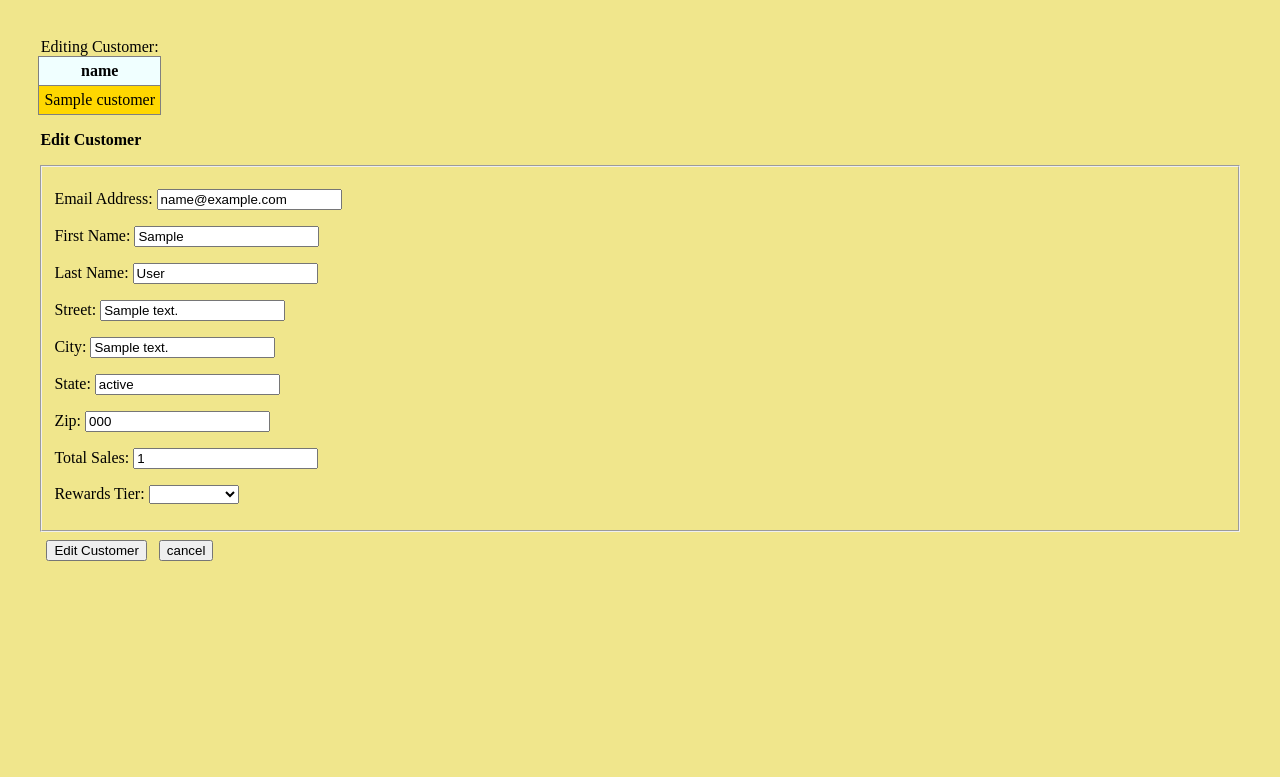
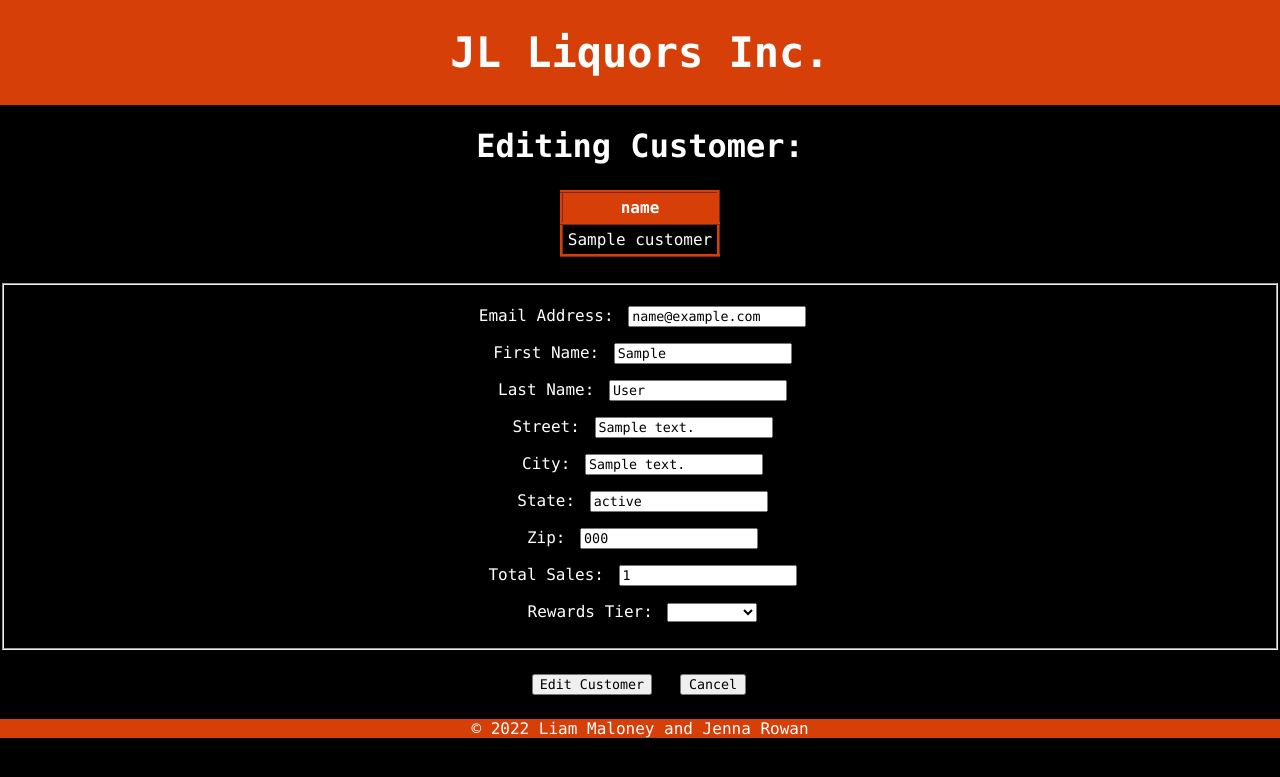
Before and after one commit to jennarowan/340Project, a Flask app: template templates/customers-edit.j2 in a window 1280 px wide. Shown: the top 777 px of the page. Run offline with Flask 2, Linux system fonts and the light colour scheme; the template is opened without the code that fills it: most values are stand-ins (such as "Sample title", 1, 10 or a date in 2020); some libraries are stand-ins or nearby versions.

Commit message:
Customers visuals done

```diff
--- a/templates/customers-edit.j2
+++ b/templates/customers-edit.j2
@@ -1,14 +1,16 @@
 <html>
 
-<head>
-	<title>Edit Customer</title>
-    <link href="style.css" rel="stylesheet" type="text/css" />
-</head>
+<link rel="stylesheet" href="{{ url_for('static', filename='styles.css') }}">
+<title>Edit Customer</title>
+
+<header>
+    <h1>JL Liquors Inc.</h1>
+</header>
 
 <body>
     <div>
         <table border="1" cellpadding="5">
-            <caption> Editing Customer: </caption>
+            <h1> Editing Customer: </h1>
             <!-- Access data tuple passed from app.py -->
             {% if customers %}
                 <thead>
@@ -41,7 +43,7 @@
 
             <form id="editCustomer" action="/customers-edit/{{customerNum}}/{{emailAddress}}/{{firstName}}/{{lastName}}/{{addressStreet}}/{{addressCity}}/{{addressState}}/{{addressZip}}/{{totalSales}}/{{rewardsTier}}" method="post">
                 <p></p>
-                <legend><strong>Edit Customer</strong></legend>
+
                 <p></p>
                 <fieldset>
                     <!-- We can preset form inputs to match attributes currently customerd for 'id' of customer to be updated via value= and accessing our passed data tuple -->
@@ -86,8 +88,14 @@
                     </p>
 
                 </fieldset>
+                <p></p>
                 <input type="submit" value="Edit Customer" name="Edit_Customer" class="btn btn-primary" style="margin:.5rem;">
-                <a href='/customers'><input class="btn" type="button" value="cancel"></a>
+                <a href='/customers'><input class="btn" type="button" value="Cancel"></a>
             </form>
 </body>
+
+<footer class="page-footer">
+    <p>© 2022 Liam Maloney and Jenna Rowan</p>
+</footer>
+
 </html>
--- a/templates/orders.j2
+++ b/templates/orders.j2
@@ -24,7 +24,7 @@
 <body onload="browseOrders()">
 <h1>Orders</h1>
 
-[ <a href="/">Index</a> ~ <a href="stores">Stores</a> ~ <a href="customers">Customers</a> ~ <a href="employees">Employees</a> ~ <a href="liquors">Liquors</a> ~ <a href="rewardtiers">RewardTiers</a> ~ <a href="liquorsorders">LiquorsOrders</a>]
+[ <a href="/">Home</a> ~ <a href="stores">Stores</a> ~ <a href="customers">Customers</a> ~ <a href="employees">Employees</a> ~ <a href="liquors">Liquors</a> ~ <a href="rewardtiers">RewardTiers</a> ~ <a href="liquorsorders">LiquorsOrders</a>]
 
 <div id="browse">
 <p></p>
--- a/templates/stores.j2
+++ b/templates/stores.j2
@@ -24,7 +24,7 @@
 <body onload="browseStore()">
 <h1>Stores</h1>
 
-[ <a href="/">Index</a> ~ <a href="orders">Orders</a> ~ <a href="customers">Customers</a> ~ <a href="employees">Employees</a> ~ <a href="liquors">Liquors</a> ~ <a href="rewardtiers">RewardTiers</a> ~ <a href="liquorsorders">LiquorsOrders</a>]
+[ <a href="/">Home</a> ~ <a href="orders">Orders</a> ~ <a href="customers">Customers</a> ~ <a href="employees">Employees</a> ~ <a href="liquors">Liquors</a> ~ <a href="rewardtiers">RewardTiers</a> ~ <a href="liquorsorders">LiquorsOrders</a>]
 
 <div id="browse">
 <p></p>
```
Also changed, not shown: templates/customers-delete.j2 (+12 -5 lines), templates/customers.j2 (+12 -4 lines).
